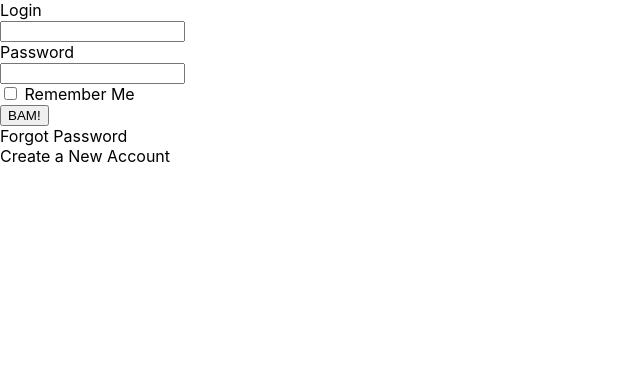
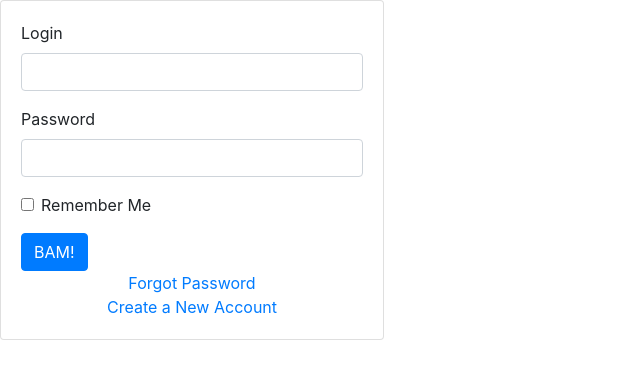
Before and after one commit to Hello-World-Purdue/hw21-frontend, a Next.js app: page /auth/login in a window 1280 px wide. Shown: the top 376 px of the page, without its empty margins (0-640 px from the left). Built offline with nearby package versions, Linux system fonts and the light colour scheme.

Commit message:
changed to bootstrap for components (looks slightly better)

```diff
--- a/pages/auth/login.tsx
+++ b/pages/auth/login.tsx
@@ -1,23 +1,32 @@
+import { Form, Button, Card } from "react-bootstrap";
+import "bootstrap/dist/css/bootstrap.min.css";
+
 function Login() {
 	return (
-		<div>
-			<form>
-				<label>Login</label>
-				<br />
-				<input type="text" name="username" />
-				<br />
-				<label>Password</label>
-				<br />
-				<input type="password" name="password" />
-				<br />
-				<input type="checkbox" /> Remember Me
-				<br />
-				<button type="submit">BAM!</button>
-			</form>
-			<a href="/forgot">Forgot Password</a>
-            <br />
-			<a href="/auth/signup">Create a New Account</a>
-		</div>
+		<Card style={{ width: "30%", padding: '20px' }}>
+			<Form>
+				<Form.Group>
+					<Form.Label>Login</Form.Label>
+					<Form.Control type="text" name="username" />
+				</Form.Group>
+
+				<Form.Group>
+					<Form.Label>Password</Form.Label>
+					<Form.Control type="password" name="password" />
+				</Form.Group>
+
+				<Form.Group>
+					<Form.Check type="checkbox" label="Remember Me" />
+				</Form.Group>
+
+				<Button type="submit">BAM!</Button>
+			</Form>
+
+			<div style={{ textAlign: 'center', display: 'flex', flexDirection: 'column' }}>
+				<a href="/forgot">Forgot Password</a>
+				<a href="/auth/signup">Create a New Account</a>
+			</div>
+		</Card>
 	);
 }
 
```
Also changed, not shown: pages/auth/signup.tsx (+27 -18 lines).
